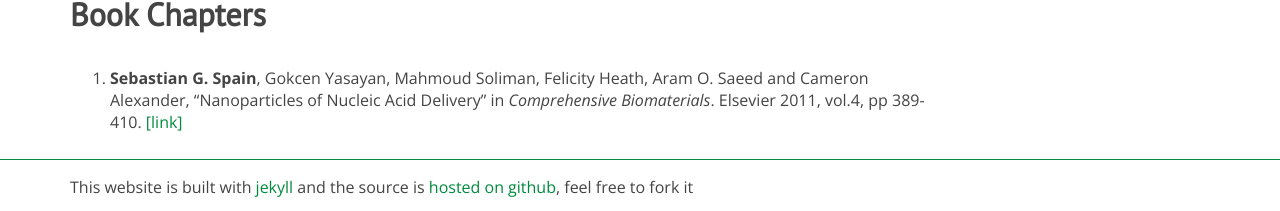
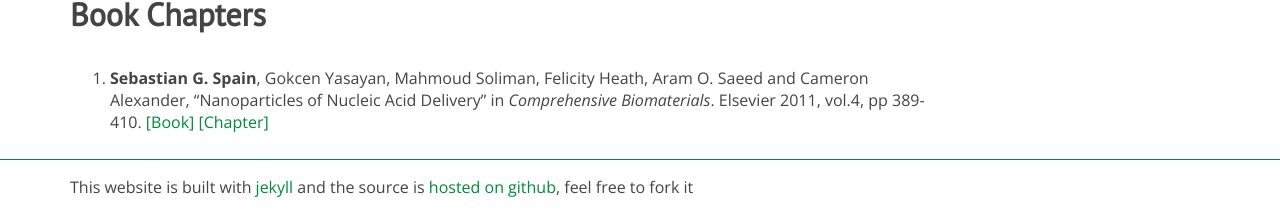
Before and after one commit to sebspain/sebspain.github.io, a Jekyll site: the page built from publications/index.md, in a window 1280 px wide. Shown: the part 1303-1514 px from the top of the page. Built offline with Jekyll 4.4.1, drawn with Linux system fonts in a browser that asks for light colours; Markdown is read by kramdown in place of the engine named in the settings.

Commit message:
added link to Comprehensive Biomat chapter

```diff
--- a/publications/index.md
+++ b/publications/index.md
@@ -33,4 +33,4 @@ Where copyright agreements allow a link to the published PDF may be found. Other
 
 ###Book Chapters
 
-1. <strong>Sebastian G. Spain</strong>, Gokcen Yasayan, Mahmoud Soliman, Felicity Heath, Aram O. Saeed and Cameron Alexander, "Nanoparticles of Nucleic Acid Delivery" in <em>Comprehensive Biomaterials</em>. Elsevier 2011, vol.4, pp 389-410. [\[link\]](http://www.elsevierdirect.com/ISBN/9780080553023/Comprehensive-Biomaterials)
+1. <strong>Sebastian G. Spain</strong>, Gokcen Yasayan, Mahmoud Soliman, Felicity Heath, Aram O. Saeed and Cameron Alexander, "Nanoparticles of Nucleic Acid Delivery" in <em>Comprehensive Biomaterials</em>. Elsevier 2011, vol.4, pp 389-410. [\[Book\]](http://www.elsevierdirect.com/ISBN/9780080553023/Comprehensive-Biomaterials) [\[Chapter\]](http://www.sciencedirect.com/science/article/pii/B9780080552941001331)
```
